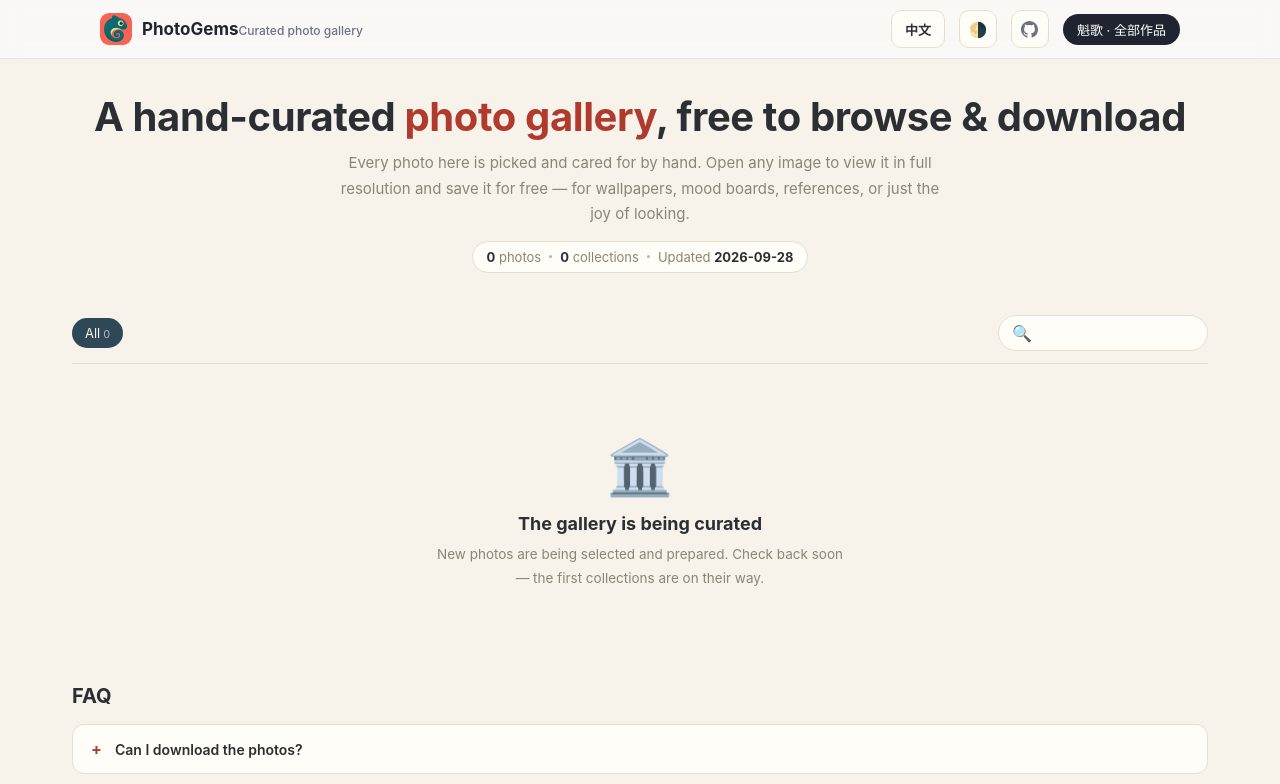
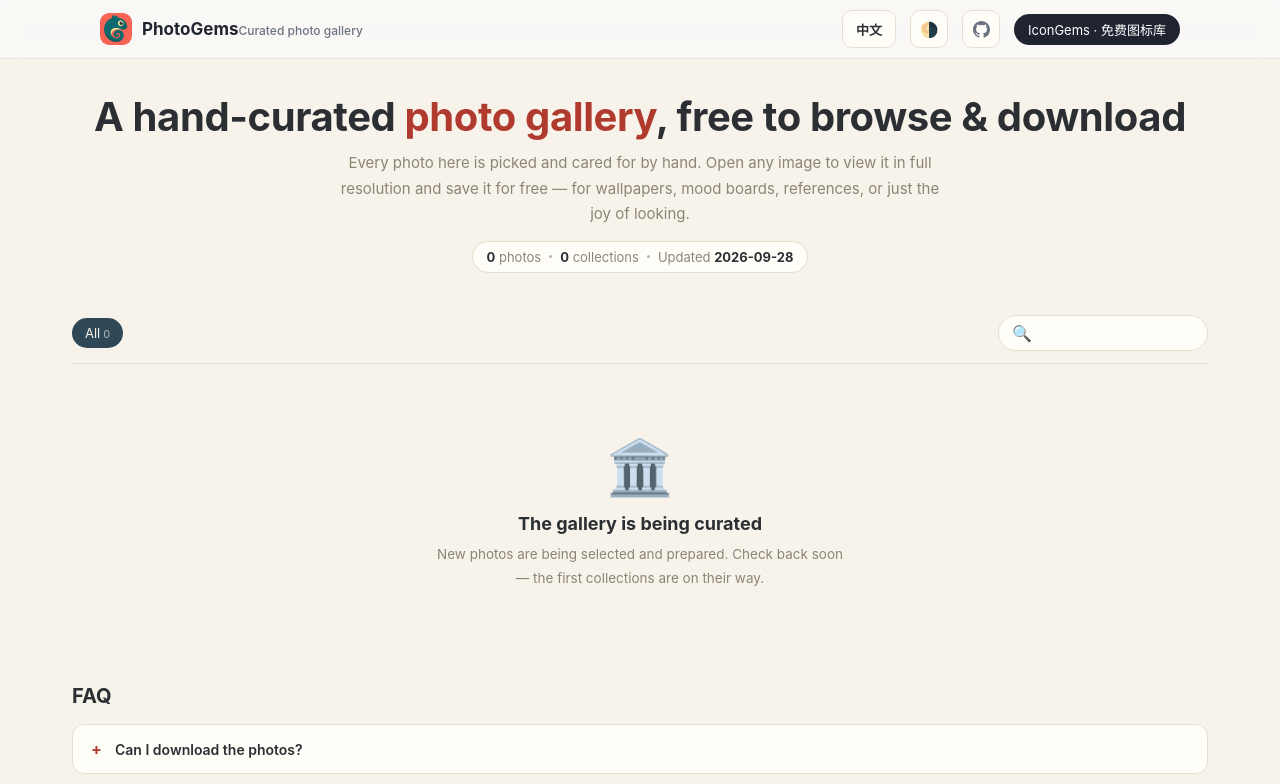
Before and after one commit to Tliens/photogems, a plain HTML site: page index.html in a window 1280 px wide. Shown: the top 784 px of the page. Drawn offline with Linux system fonts and the light colour scheme.

Commit message:
顶部入口按钮统一指向 IconGems（icongems.kuige.me）

```diff
--- a/index.html
+++ b/index.html
@@ -207,7 +207,7 @@ footer { margin-top: 30px; }
       <a class="tbtn" id="ghBtn" href="https://github.com/Tliens/photogems" target="_blank" rel="noopener" aria-label="GitHub" title="GitHub">
         <svg viewBox="0 0 16 16" width="17" height="17" fill="currentColor" aria-hidden="true"><path d="M8 0C3.58 0 0 3.58 0 8c0 3.54 2.29 6.53 5.47 7.59.4.07.55-.17.55-.38 0-.19-.01-.82-.01-1.49-2.01.37-2.53-.49-2.69-.94-.09-.23-.48-.94-.82-1.13-.28-.15-.68-.52-.01-.53.63-.01 1.08.58 1.23.82.72 1.21 1.87.87 2.33.66.07-.52.28-.87.51-1.07-1.78-.2-3.64-.89-3.64-3.95 0-.87.31-1.59.82-2.15-.08-.2-.36-1.02.08-2.12 0 0 .67-.21 2.2.82.64-.18 1.32-.27 2-.27s1.36.09 2 .27c1.53-1.04 2.2-.82 2.2-.82.44 1.1.16 1.92.08 2.12.51.56.82 1.27.82 2.15 0 3.07-1.87 3.75-3.65 3.95.29.25.54.73.54 1.48 0 1.07-.01 1.93-.01 2.2 0 .21.15.46.55.38A8.01 8.01 0 0 0 16 8c0-4.42-3.58-8-8-8Z"/></svg>
       </a>
-      <a class="kg-entry" href="https://kuige.me/" target="_blank" rel="noopener">魁歌 · 全部作品</a>
+      <a class="kg-entry" href="https://icongems.kuige.me/" target="_blank" rel="noopener">IconGems · 免费图标库</a>
     </nav>
   </div>
 </header>
```
